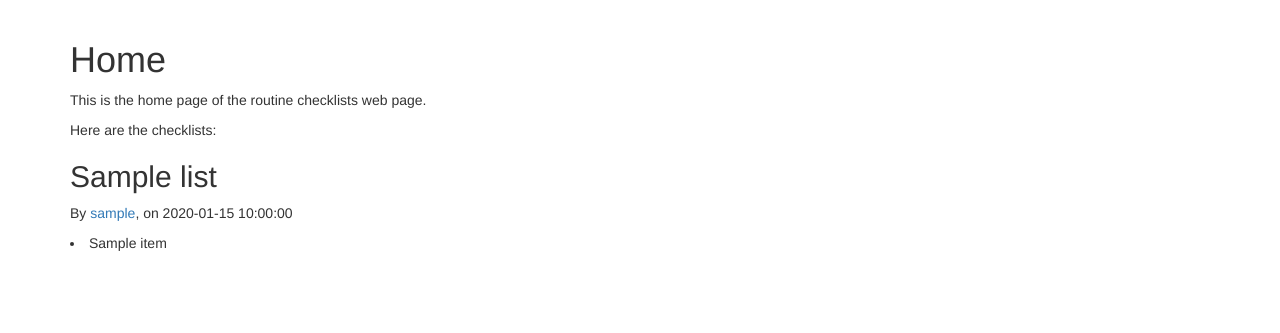
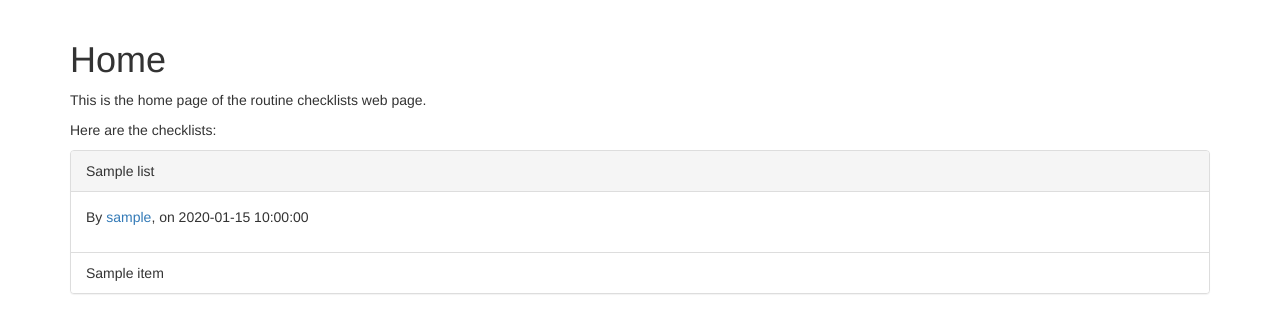
Before and after one commit to camp45/Routine-Checklists, a Flask app: page / in a window 1280 px wide. Shown: the part 52-385 px from the top of the page. Run offline with Flask 2, Linux system fonts and the light colour scheme; tables that the repository leaves empty hold one stand-in row (values such as "Sample post"); some libraries are stand-ins or nearby versions.

Commit message:
Added botostrap styling to the '_list_of_checklists.html' subtemplate.

```diff
--- a/cl_app/templates/_list_of_checklists.html
+++ b/cl_app/templates/_list_of_checklists.html
@@ -1,8 +1,12 @@
 {# This sub template expects a single list object called 'list' to be passed #}
-<div>
-    <h2>{{ list.title}}</h2>
-    <p>By <a href="/user/{{list.author.username}}">{{list.author.username}}</a>, on {{list.creation_date}}</p>
-    {% for item in list.listitems %}
-        <li>{{ item.title }}</li>
-    {% endfor %}
+<div class="panel panel-default">
+    <div class="panel-heading">{{ list.title}}</div>
+    <div class="panel-body">
+        <p>By <a href="/user/{{list.author.username}}">{{list.author.username}}</a>, on {{list.creation_date}}</p>
+    </div>
+    <div class="list-group">
+        {% for item in list.listitems %}
+            <li class="list-group-item">{{ item.title }}</li>
+        {% endfor %}
+    </div>
 </div>
```
